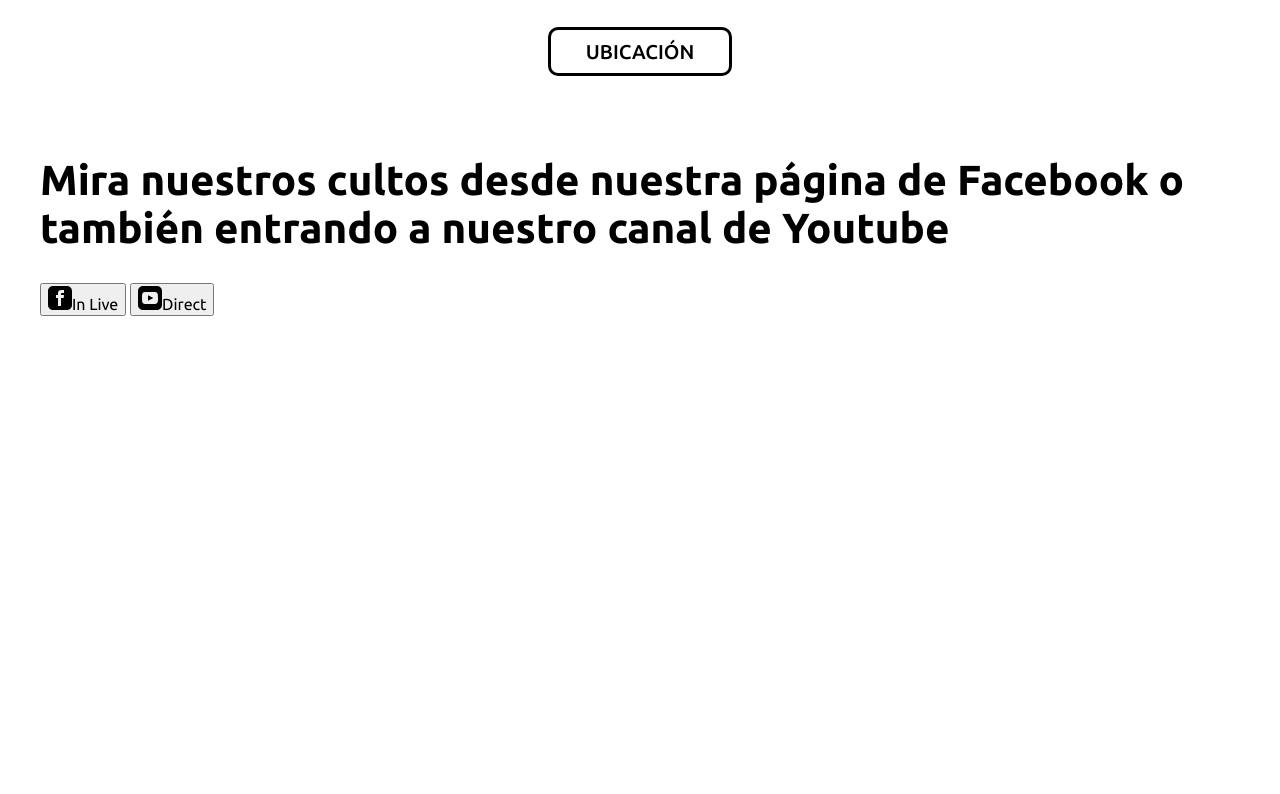
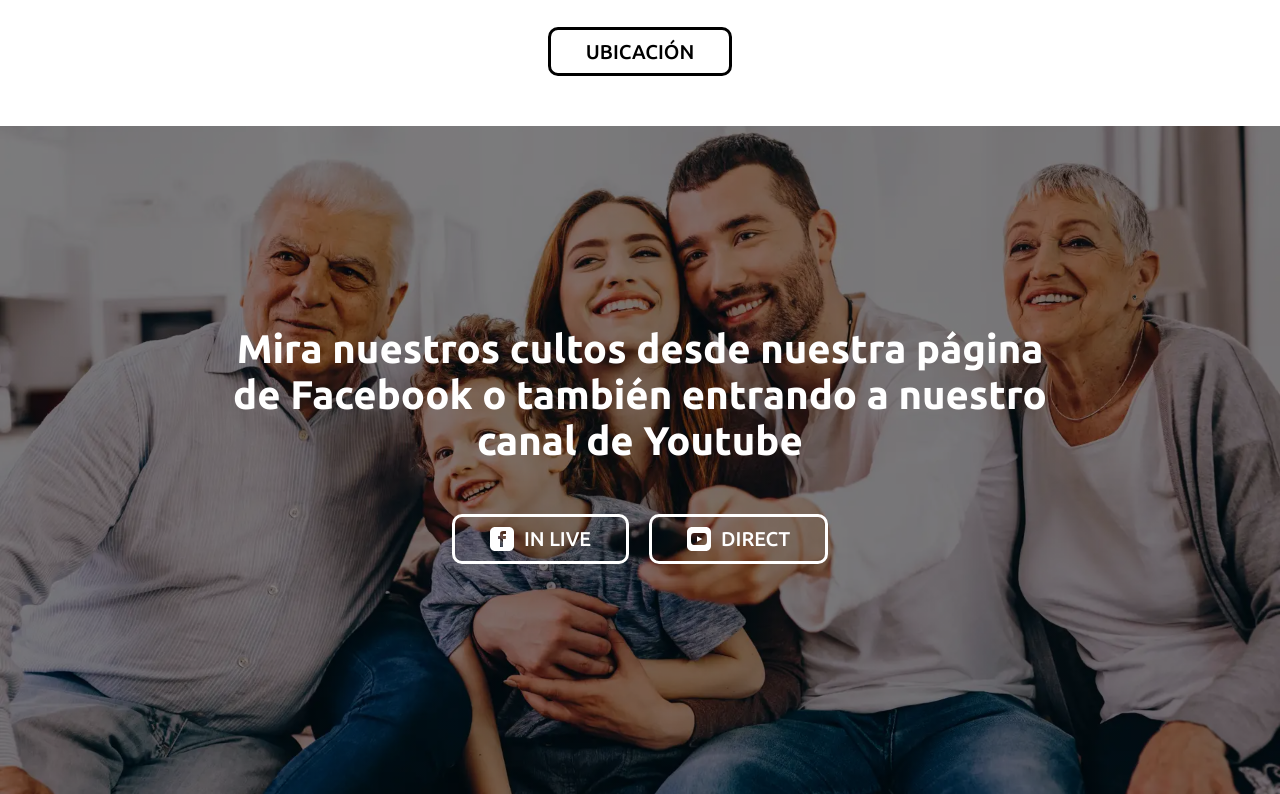
Before and after one commit to JosueP0721/Iglesia_Bautista_Betel_Web, a website: page index.html in a window 1280 px wide. Shown: the part 2086-2880 px from the top of the page. Before the commit the page ends 2402 px from the top, so only its background shows below. Drawn offline with Linux system fonts and the light colour scheme.

Commit message:
TRANSMISIONES_CSS_COMPLETED

```diff
--- a/src/scss/base/_variables.scss
+++ b/src/scss/base/_variables.scss
@@ -10,5 +10,7 @@ $negro: #000000;
 $gris: #e1e1e1;
 $dorado: #c69749;
 $gris-oscuro: #595959;
+$azul-fb:#1877f2;
+$rojo: #FF0000;
 
 $fuentePrincipal: 'Ubuntu', sans-serif;
--- a/src/scss/layout/_index.scss
+++ b/src/scss/layout/_index.scss
@@ -3,3 +3,4 @@
 @forward 'bienvenida';
 @forward '50años';
 @forward 'ubicacion';
+@forward 'transmisiones';
--- /dev/null
+++ b/src/scss/layout/_transmisiones.scss
@@ -0,0 +1,79 @@
+@use 'base/variables' as v;
+@use 'base/mixins' as m;
+
+.bloque_4 {
+    width: 100%;
+    height: 100%;
+    background-image: linear-gradient(to left, rgba(0, 0, 0, 0.5) 0%, rgba(0, 0, 0, 0.5) 100%), url(../img/imagen_2.webp);
+    background-position: center center;
+    background-repeat: no-repeat;
+    background-size: cover;
+}
+
+.transmisiones {
+    padding: 20rem 0;
+    height: auto;
+
+    &__contenido {
+        display: flex;
+        flex-direction: column;
+        align-items: center;
+    }
+
+    &__titulo {
+        margin: 0;
+    }
+
+    &__texto {
+        width: 70%;
+        margin: 0 auto;
+        text-align: center;
+        font-size: 3rem;
+        color: v.$blanco;
+
+        @include m.desktop {
+            font-size: 4rem;
+        }
+    }
+
+    &__botones {
+        display: flex;
+        margin: 3rem 0;
+        gap: 2rem;
+    }
+
+    &__boton {
+        @include m.boton(transparent, v.$blanco);
+        display: inline-flex;
+        gap: 1rem;
+
+        path {
+            fill: v.$blanco;
+        }
+
+        span {
+            color: v.$blanco;
+        }
+    }
+
+}
+
+.facebook {
+    &:hover {
+        background-color: v.$azul-fb;
+        border-color: v.$azul-fb;
+        color: v.$blanco;
+        cursor: pointer;
+        transition: all 200ms cubic-bezier(0.33, 0, 0.19, 1);
+    }
+}
+
+.youtube {
+    &:hover {
+        background-color: v.$rojo;
+        border-color: v.$rojo;
+        color: v.$blanco;
+        cursor: pointer;
+        transition: all 200ms cubic-bezier(0.33, 0, 0.19, 1);
+    }
+}
```
Also changed, not shown: index.html (+1 -1 lines), build/css/app.css, 1 other file.
